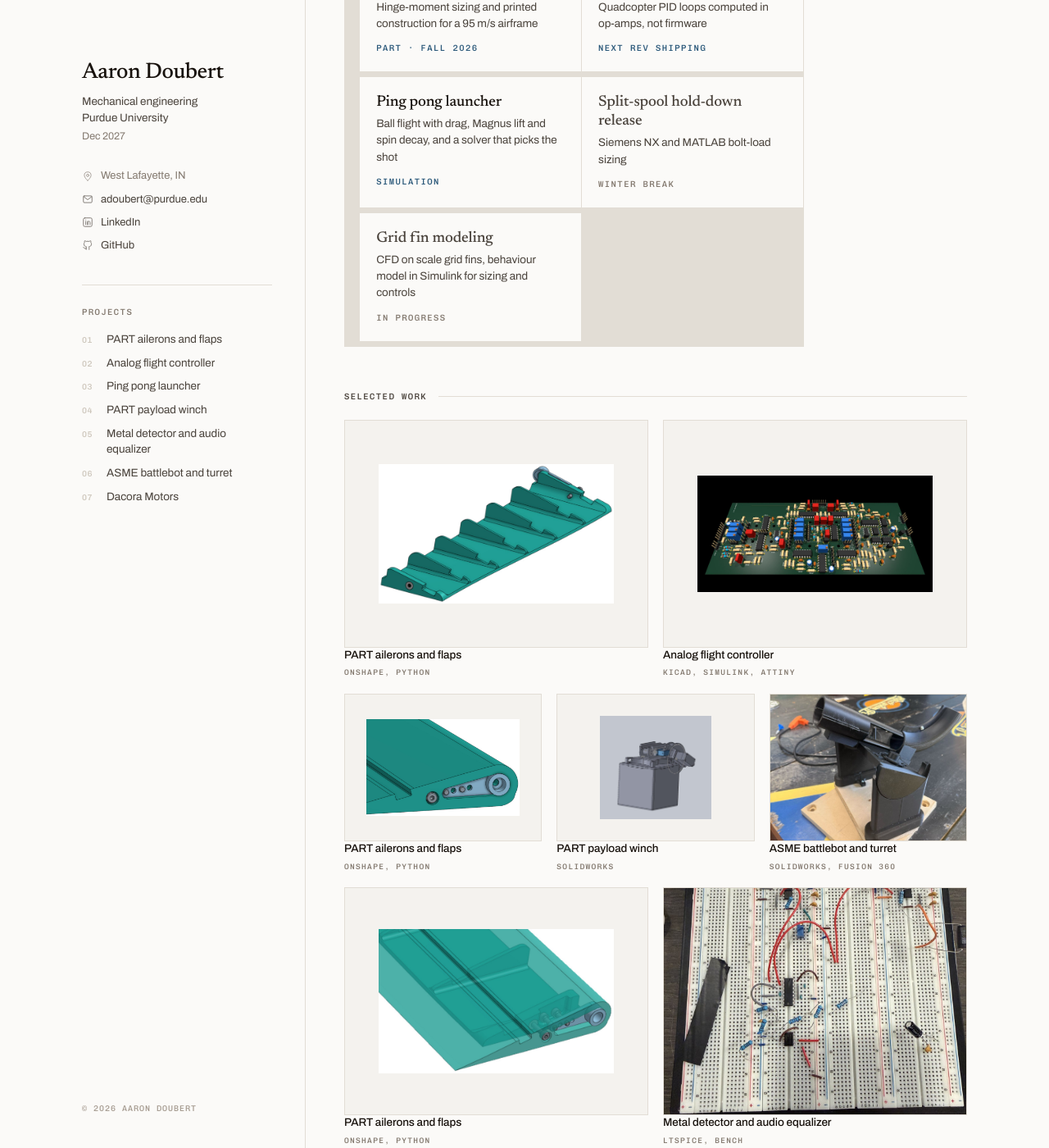
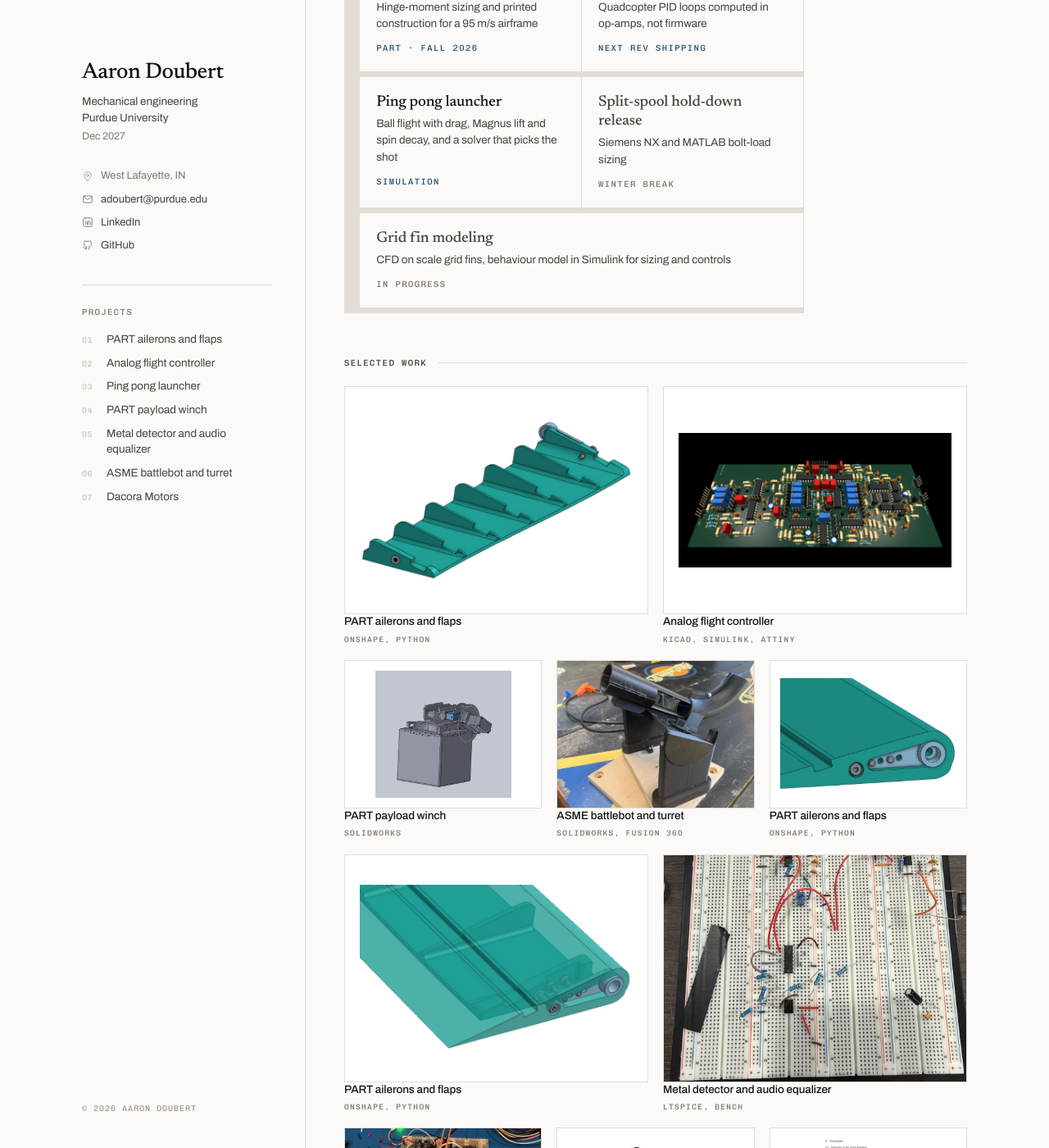
Before and after one commit to AaronDoubert/AaronDoubert.github.io, a Jekyll site: the page built from index.md, in a window 1280 px wide and 1400 px high, scrolled down 320 px. Shown: the whole window at 82% size. Built offline with Jekyll 4.4.1, drawn with Linux system fonts in a browser that asks for light colours; some of the changed text lies outside the part shown.

Commit message:
Fix image framing, tile padding and the odd-card hole
CAD exports carry their own white ground, so frames are white and the part floats
in them; a grey frame boxed that white into a hard rectangle. Photo tiles keep the
grey. Padding cut 11%->5% (7%->3.5% on heroes) since prep already bakes in a margin.
An odd last 'currently working on' card now spans the row instead of leaving a grey
cell. Collage rebalanced so no project stacks directly above itself.

```diff
--- a/_sass/_style.scss
+++ b/_sass/_style.scss
@@ -297,6 +297,8 @@ h2.section::after {
   border: 1px solid $line;
 }
 .now > li { margin: 0; background: $bg; }
+// An odd number of cards would otherwise leave a grey hole in the last row.
+.now > li:last-child:nth-child(odd) { grid-column: 1 / -1; }
 .now a,
 .now .inert {
   display: block;
@@ -346,11 +348,13 @@ h2.section::after {
 .card > a { display: block; }
 .card > a:hover { text-decoration: none; }
 
+// CAD exports carry their own white ground, so the frame is white too and the
+// part floats in it. A grey frame would box the image's white in a hard rectangle.
 .frame {
   display: block;
   position: relative;
   aspect-ratio: 4 / 3;
-  background: $panel;
+  background: #fff;
   border: 1px solid $line;
   overflow: hidden;
   transition: border-color .22s $ease;
@@ -359,10 +363,13 @@ h2.section::after {
   width: 100%;
   height: 100%;
   object-fit: contain;
-  padding: 11%;
+  padding: 5%;
   transition: transform .4s $ease;
 }
-.frame.photo img { object-fit: cover; padding: 0; }
+.frame.photo {
+  background: $panel;
+  img { object-fit: cover; padding: 0; }
+}
 
 .card > a:hover .frame { border-color: $line-firm; }
 .card > a:hover .frame img { transform: scale(1.028); }
@@ -470,8 +477,6 @@ h1 {
 // figures
 figure { margin: 0; }
 
-figure .frame { background: $panel; }
-
 figcaption {
   font-family: $mono;
   font-size: 11px;
@@ -484,7 +489,7 @@ figcaption {
 
 .hero { margin: 0 0 14px; }
 .hero .frame { aspect-ratio: 16 / 10; }
-.hero .frame img { padding: 7%; }
+.hero .frame img { padding: 3.5%; }
 
 .shots {
   display: grid;
```
Also changed, not shown: _data/collage.yml (+6 -3 lines).
